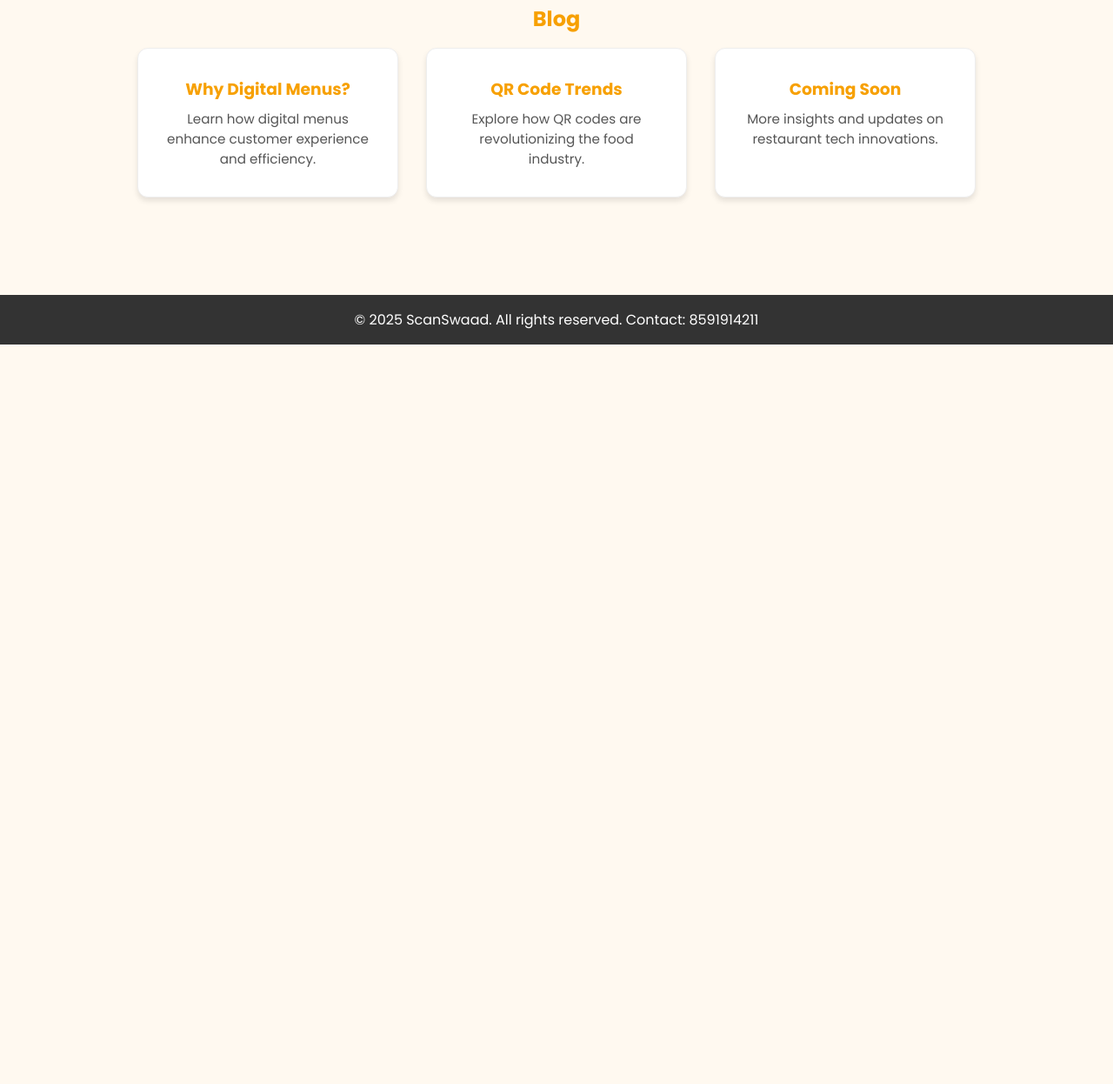
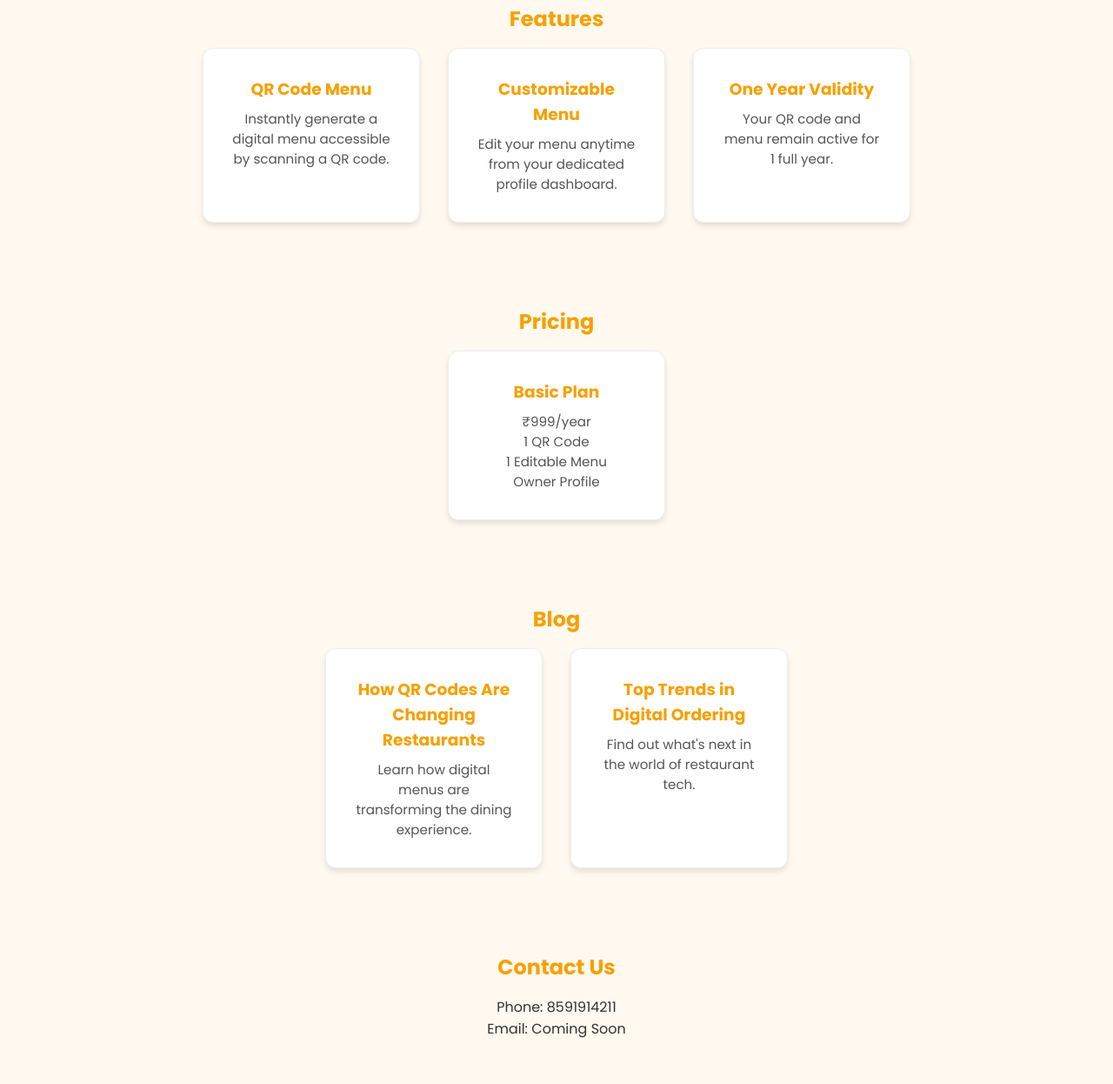
Before and after one commit to Dipesh8080/scanswaad, a plain HTML site: page index.html in a window 1280 px wide. Shown: the part 416-1662 px from the top of the page at 87% size. Before the commit the page ends 812 px from the top, so only its background shows below. Drawn offline with Linux system fonts and the light colour scheme.

Commit message:
Update index.html

```diff
--- a/index.html
+++ b/index.html
@@ -53,10 +53,6 @@
       border-radius: 8px;
       display: inline-block;
       margin-top: 1rem;
-      transition: background 0.3s;
-    }
-    .cta:hover {
-      background: #d88900;
     }
     .section {
       padding: 3rem 2rem;
@@ -66,25 +62,25 @@
       color: #f7a000;
       margin-bottom: 1rem;
     }
-    .blog {
+    .features, .pricing, .blog {
       display: flex;
       justify-content: center;
       flex-wrap: wrap;
       gap: 2rem;
     }
-    .blog-card {
+    .card {
       background: #fff;
       border: 1px solid #eee;
       padding: 2rem;
       border-radius: 12px;
-      width: 300px;
+      width: 250px;
       box-shadow: 0 4px 6px rgba(0,0,0,0.1);
     }
-    .blog-card h3 {
+    .card h3 {
       color: #f7a000;
       margin-bottom: 0.5rem;
     }
-    .blog-card p {
+    .card p {
       font-size: 0.95rem;
       color: #555;
     }
@@ -116,26 +112,56 @@
     <a class="cta" href="https://docs.google.com/forms/d/e/1FAIpQLSds5htHOCbpFipvtPpVsBgfIySPX6K4webpAjeEC2cYw2uCfg/viewform" target="_blank">Get Started</a>
   </section>
 
-  <section class="section" id="blog">
-    <h2>Blog</h2>
-    <div class="blog">
-      <div class="blog-card">
-        <h3>Why Digital Menus?</h3>
-        <p>Learn how digital menus enhance customer experience and efficiency.</p>
+  <section class="section" id="features">
+    <h2>Features</h2>
+    <div class="features">
+      <div class="card">
+        <h3>QR Code Menu</h3>
+        <p>Instantly generate a digital menu accessible by scanning a QR code.</p>
       </div>
-      <div class="blog-card">
-        <h3>QR Code Trends</h3>
-        <p>Explore how QR codes are revolutionizing the food industry.</p>
+      <div class="card">
+        <h3>Customizable Menu</h3>
+        <p>Edit your menu anytime from your dedicated profile dashboard.</p>
       </div>
-      <div class="blog-card">
-        <h3>Coming Soon</h3>
-        <p>More insights and updates on restaurant tech innovations.</p>
+      <div class="card">
+        <h3>One Year Validity</h3>
+        <p>Your QR code and menu remain active for 1 full year.</p>
       </div>
     </div>
   </section>
 
+  <section class="section" id="pricing">
+    <h2>Pricing</h2>
+    <div class="pricing">
+      <div class="card">
+        <h3>Basic Plan</h3>
+        <p>₹999/year<br>1 QR Code<br>1 Editable Menu<br>Owner Profile</p>
+      </div>
+    </div>
+  </section>
+
+  <section class="section" id="blog">
+    <h2>Blog</h2>
+    <div class="blog">
+      <div class="card">
+        <h3>How QR Codes Are Changing Restaurants</h3>
+        <p>Learn how digital menus are transforming the dining experience.</p>
+      </div>
+      <div class="card">
+        <h3>Top Trends in Digital Ordering</h3>
+        <p>Find out what's next in the world of restaurant tech.</p>
+      </div>
+    </div>
+  </section>
+
+  <section class="section" id="contact">
+    <h2>Contact Us</h2>
+    <p>Phone: 8591914211</p>
+    <p>Email: Coming Soon</p>
+  </section>
+
   <footer>
-    © 2025 ScanSwaad. All rights reserved. Contact: 8591914211
+    © 2025 ScanSwaad. All rights reserved.
   </footer>
 
 </body>
```
